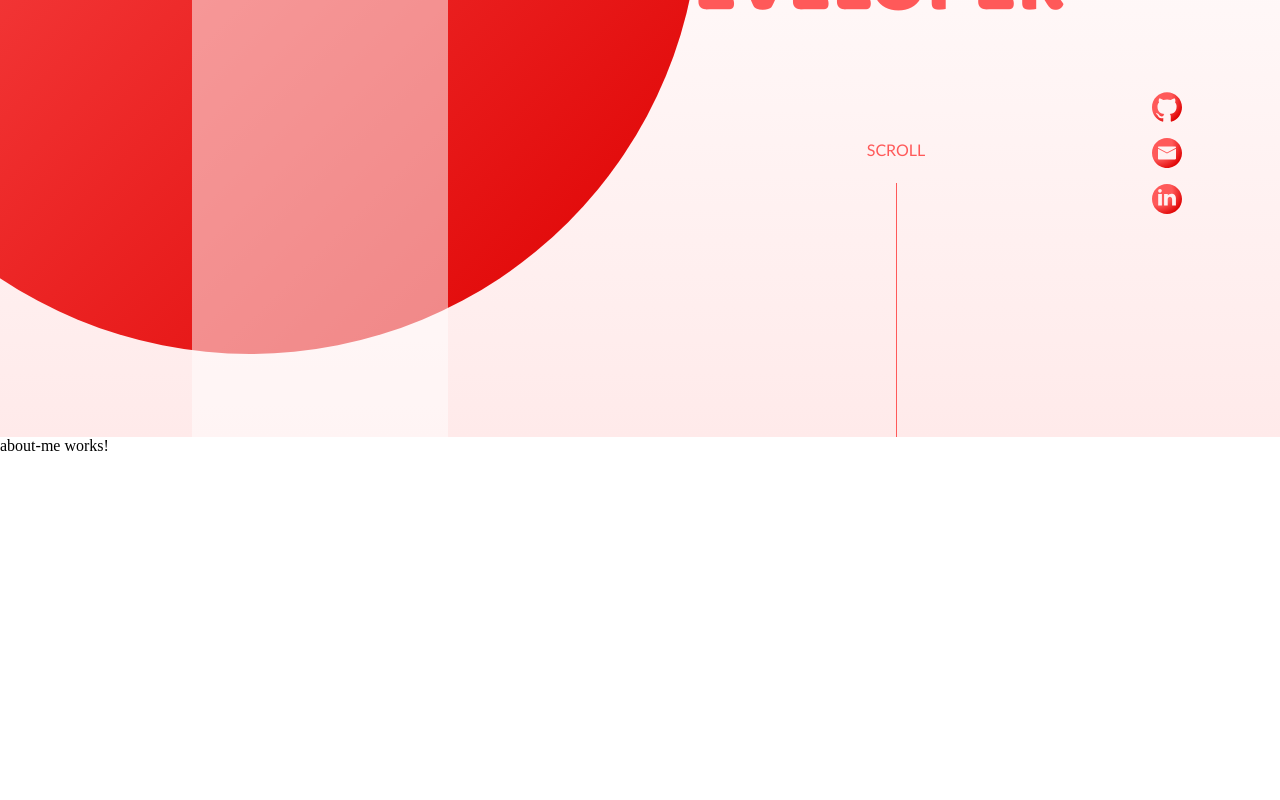
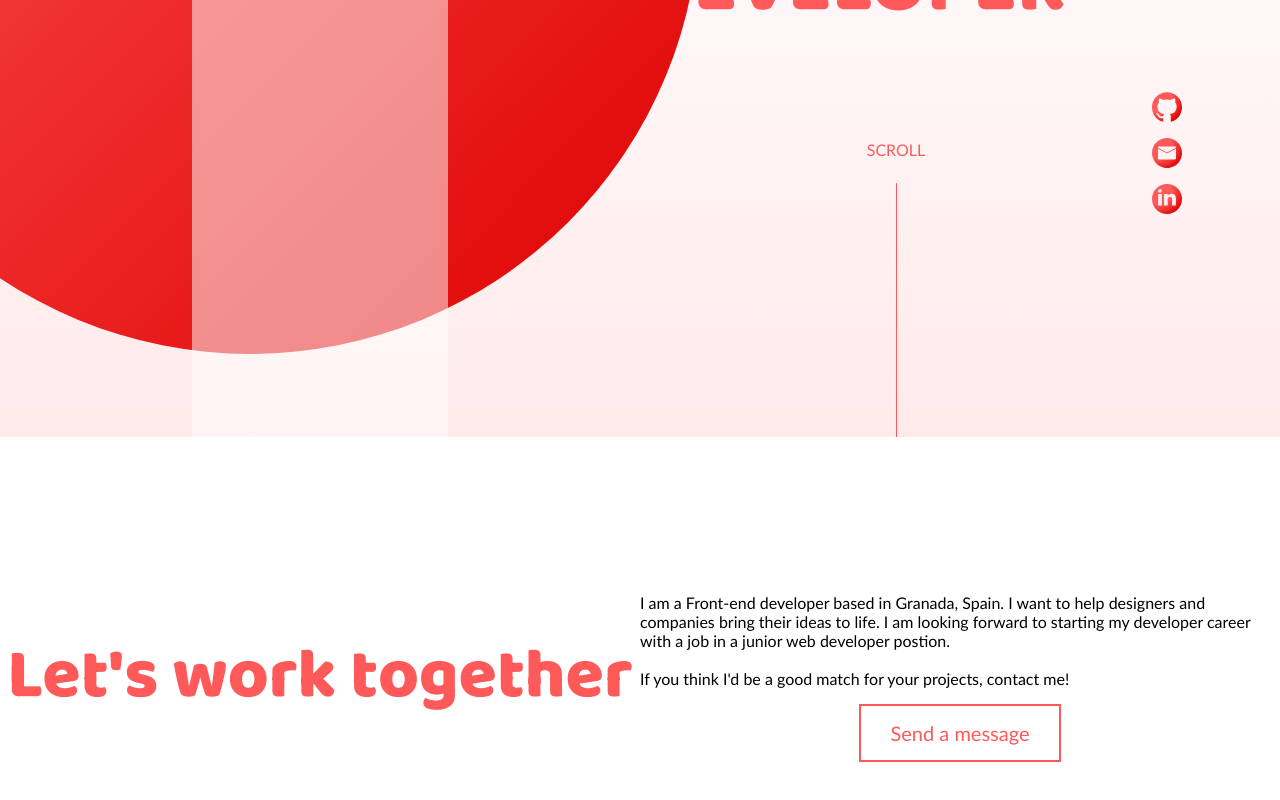
Before and after one commit to OliverHaerle/Portfolio, an Angular app: page / in a window 1280 px wide. Shown: the part 346-1146 px from the top of the page. Built offline with nearby package versions, Linux system fonts and the light colour scheme.

Commit message:
created button

```diff
--- a/src/app/about-me/about-me.component.html
+++ b/src/app/about-me/about-me.component.html
@@ -1 +1,16 @@
-<p>about-me works!</p>
+<section>
+
+    <h1 class="fontBaloo"> Let's work together </h1>
+
+    <div class="text-and-button">
+        <p class="fontMontserrat"> I am a Front-end developer based in Granada, Spain. I want to help designers and
+            companies bring their ideas to life. I am looking forward to starting my developer career with a job in a
+            junior web developer postion. <br><br> If you think I'd be a good match for your projects, contact me!</p>
+
+        <button class="fontMontserrat">
+            <span>Send a message</span>
+        </button>
+    </div>
+
+
+</section>
--- a/src/app/about-me/about-me.component.scss
+++ b/src/app/about-me/about-me.component.scss
@@ -0,0 +1,95 @@
+$primary-color: #FF5959;
+
+section {
+    height: 60vh;
+    display: flex;
+}
+
+h1 {
+    width: 50vw;
+    height: 100%;
+    display: flex;
+    justify-content: center;
+    align-items: center;
+    color: $primary-color;
+    font-size: 70px;
+}
+
+.text-and-button {
+    width: 50vw;
+    height: 100%;
+    display: flex;
+    justify-content: center;
+    align-items: center;
+    flex-direction: column;
+    gap: 16px;
+}
+
+// button {
+//     font-size: 28px;
+//     padding: 24px;
+//     padding: 15px, 30px, 15px, 30px;
+//     border-radius: 10px;
+//     border: 2px solid $primary-color;
+//     color: $primary-color;
+//     gap: 10px;
+//     background: white;
+// }
+
+
+
+
+/* CSS */
+button {
+  appearance: none;
+  background-color: #FFFFFF;
+  border: 2px solid $primary-color;
+  color: $primary-color;
+  cursor: pointer;
+  display: inline-block;
+  font-size: 20px;
+  padding: 15px 30px;
+  position: relative;
+  text-decoration: none;
+  transition: opacity 300ms cubic-bezier(.694, 0, 0.335, 1),background-color 100ms cubic-bezier(.694, 0, 0.335, 1),color 100ms cubic-bezier(.694, 0, 0.335, 1);
+  user-select: none;
+  -webkit-user-select: none;
+  touch-action: manipulation;
+  vertical-align: baseline;
+  white-space: nowrap;
+}
+
+button:before {
+  animation: opacityFallbackOut .5s step-end forwards;
+  backface-visibility: hidden;
+  background-color: $primary-color;
+  clip-path: polygon(0% 0%, 0% 0%, 0% 0%, 0% 0%);
+  content: "";
+  height: 100%;
+  left: 0;
+  position: absolute;
+  top: 0;
+  transform: translateZ(0);
+  transition: clip-path .5s cubic-bezier(.165, 0.84, 0.44, 1), -webkit-clip-path .5s cubic-bezier(.165, 0.84, 0.44, 1);
+  width: 100%;
+}
+
+button:hover:before {
+  animation: opacityFallbackIn 0s step-start forwards;
+  clip-path: polygon(0 0, 101% 0, 101% 101%, 0 101%);
+}
+
+button:after {
+  background-color: #FFFFFF;
+}
+
+button span {
+  z-index: 1;
+  position: relative;
+}
+
+button:hover span {
+    z-index: 1;
+    position: relative;
+    color: white;
+  }
```
